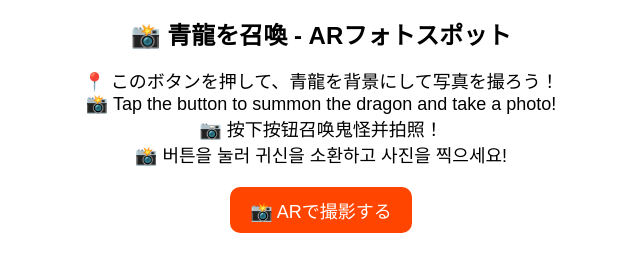
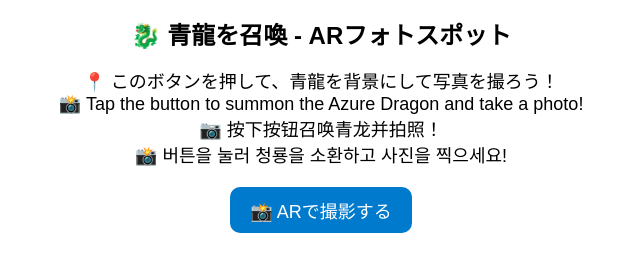
Before and after one commit to hahaharelife/web-ar-test01, a plain HTML site: page index.html in a window 1280 px wide. Shown: the whole page, without its empty margins (319-959 px from the left). Drawn offline with nearby package versions, Linux system fonts and the light colour scheme.

Commit message:
Update index.html

```diff
--- a/index.html
+++ b/index.html
@@ -23,7 +23,7 @@
             align-items: center;
         }
         .ar-button {
-            background-color: #FF4500;
+            background-color: #007ACC;
             color: white;
             font-size: 18px;
             padding: 10px 20px;
@@ -35,12 +35,12 @@
 </head>
 <body>
 
-    <h1>📸 青龍を召喚 - ARフォトスポット</h1>
+    <h1>🐉 青龍を召喚 - ARフォトスポット</h1>
     <p class="instructions">
         📍 このボタンを押して、青龍を背景にして写真を撮ろう！<br>
-        📸 Tap the button to summon the dragon and take a photo!<br>
-        📷 按下按钮召唤鬼怪并拍照！<br>
-        📸 버튼을 눌러 귀신을 소환하고 사진을 찍으세요!
+        📸 Tap the button to summon the Azure Dragon and take a photo!<br>
+        📷 按下按钮召唤青龙并拍照！<br>
+        📸 버튼을 눌러 청룡을 소환하고 사진을 찍으세요!
     </p>
 
     <div class="ar-container">
@@ -50,8 +50,8 @@
             placement="floor"
             camera-controls
             auto-rotate
-            camera-orbit="0deg 75deg 2m"
-            camera-target="0m 1.5m -1m"
+            camera-orbit="0deg 75deg 2.5m"
+            camera-target="0m 1.5m -1.5m"
             tone-mapping="aces"
             shadow-intensity="1"
             environment-image="neutral"
```
